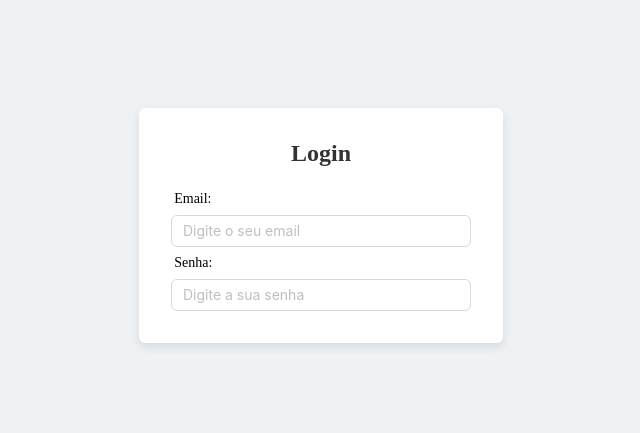
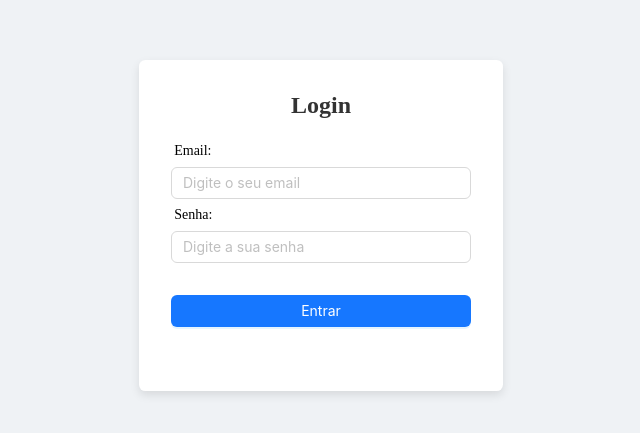
Before and after one commit to Ianara-cs/gestor-front, a React (Vite) app: page / in a window 1280 px wide. Shown: the part 175-608 px from the top of the page, without its empty margins (319-959 px from the left). Built offline with nearby package versions, Linux system fonts and the light colour scheme.

Commit message:
feat: componente button

```diff
--- a/src/modules/login/screens/LoginScreen.tsx
+++ b/src/modules/login/screens/LoginScreen.tsx
@@ -1,4 +1,5 @@
-import Input from '../../../shared/inputs/input'
+import Button from '../../../shared/components/buttons/button/button'
+import Input from '../../../shared/components/inputs/input'
 import { ContainerLoginScreen, LoginBox, Title } from '../styles/loginScreen.styles'
 
 const LoginScreen = () => {
@@ -8,6 +9,7 @@ const LoginScreen = () => {
         <Title>Login</Title>
         <Input title='Email:' placeholder='Digite o seu email' />
         <Input title='Senha:' placeholder='Digite a sua senha'/>
+        <Button margin='2rem 0' type='primary'>Entrar</Button>
       </LoginBox>
     </ContainerLoginScreen>
   )
--- /dev/null
+++ b/src/shared/components/buttons/button/button.styles.ts
@@ -0,0 +1,6 @@
+import { Button } from "antd";
+import styled from "styled-components";
+
+export const ButtonAnt = styled(Button)`
+  width: 100%;
+`
--- /dev/null
+++ b/src/shared/components/buttons/button/button.tsx
@@ -0,0 +1,12 @@
+import { ButtonProps } from "antd/es/button"
+import { ButtonAnt } from "./button.styles"
+
+interface ButtonCurrentProps extends ButtonProps {
+  margin?: string
+}
+
+const Button = ({margin, ...props}: ButtonCurrentProps) => {
+  return <ButtonAnt style={{ margin }} {...props} />
+}
+
+export default Button
```
Also changed, not shown: src/shared/components/inputs/input.styles.ts (renamed from src/shared/inputs/input.styles.ts), src/shared/components/inputs/input.tsx (renamed from src/shared/inputs/input.tsx).
